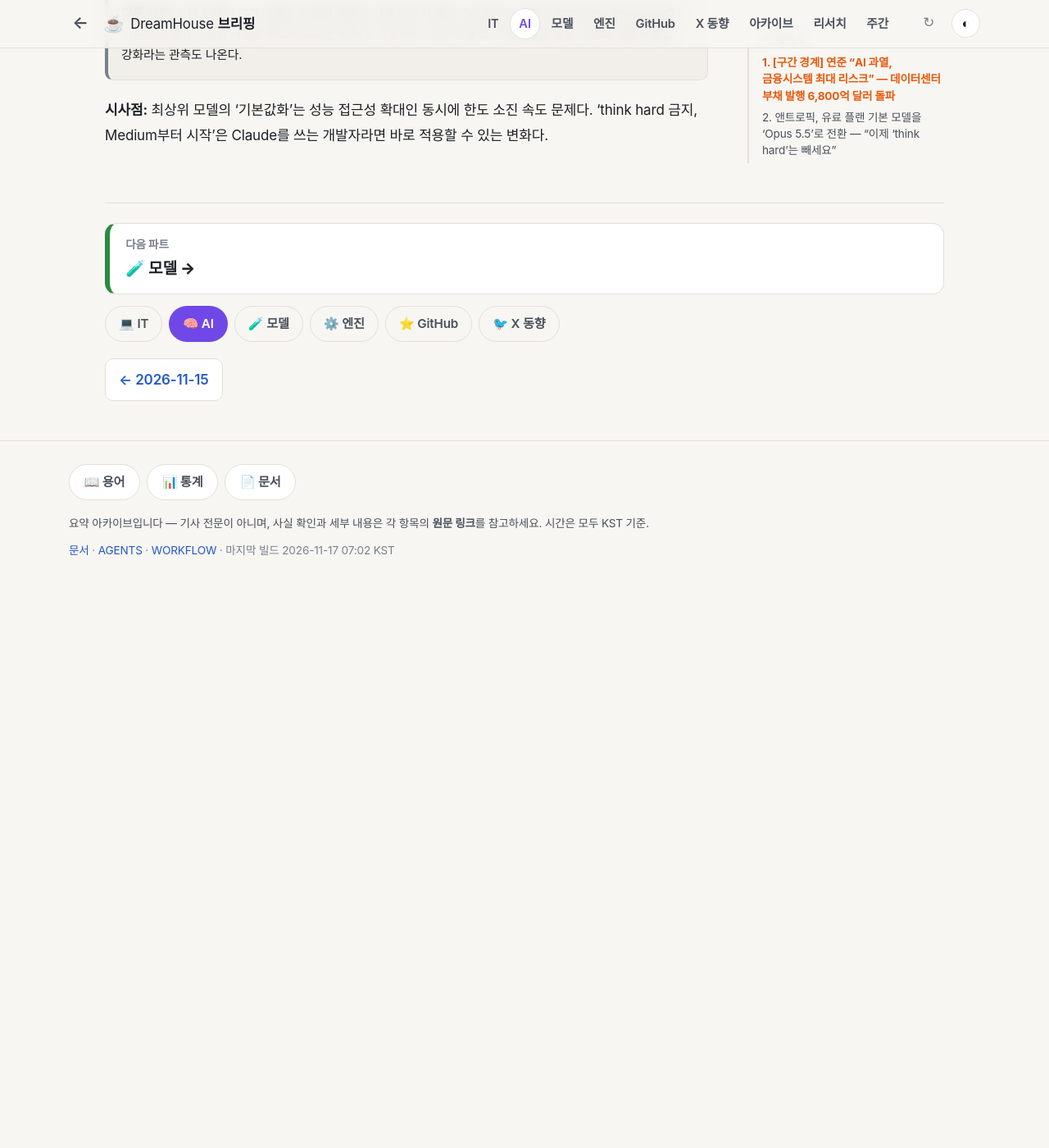
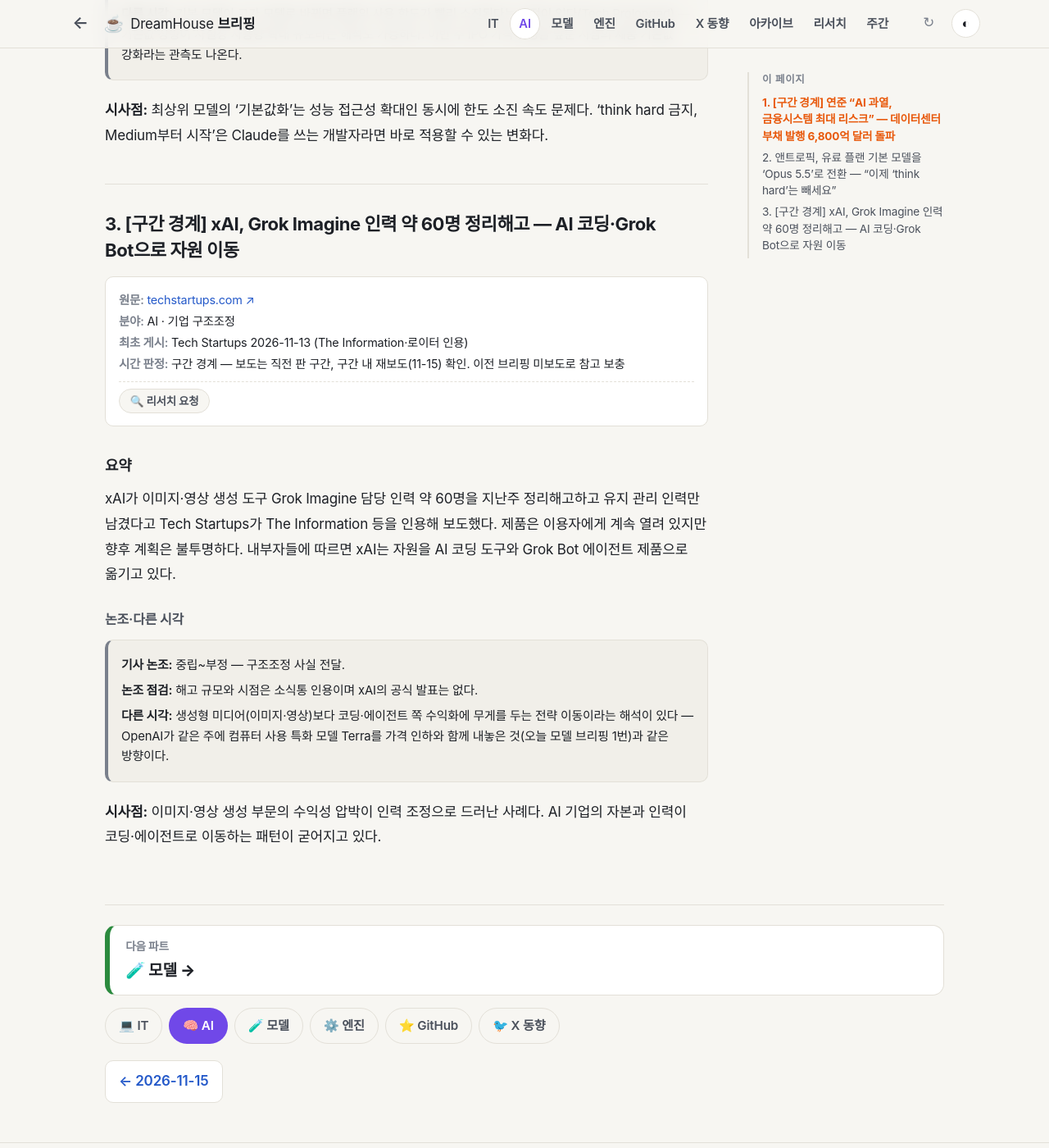
Before and after one commit to DreamHouseKSH/dreamhouse-briefings, a Jekyll site: the page built from news/2026-11-16/AI.md, in a window 1280 px wide and 1400 px high, scrolled down 2231 px. Shown: the whole window at 82% size. Built offline with Jekyll 4.4.1, drawn with Linux system fonts in a browser that asks for light colours; some web fonts are replaced; our own code applies the rules of GitHub Pages for plain Markdown files; before the commit the page ends 2963 px from its top, so only the background shows below that.

Commit message:
briefings: 2026-11-16 AI 3번 아이템 추가
xAI has laid off approximately 60 employees from Grok Imagine, focusing resources on AI coding tools and Grok Bot agents. The future of the product remains uncertain despite continued user access.

```diff
--- a/news/2026-11-16/AI.md
+++ b/news/2026-11-16/AI.md
@@ -41,3 +41,22 @@
 - **다른 시각:** 기본 모델이 고가 모델로 바뀌면 플랜의 사용 한도가 빨리 소진된다는 지적이 있다(Tech Prolonged) — 기본값 상향이 사실상 사용량 확대 유도라는 해석도 가능하다. 이번 주 IPO 가격 결정을 앞둔 시점의 제품 기본값 강화라는 관측도 나온다.
 
 **시사점:** 최상위 모델의 '기본값화'는 성능 접근성 확대인 동시에 한도 소진 속도 문제다. 'think hard 금지, Medium부터 시작'은 Claude를 쓰는 개발자라면 바로 적용할 수 있는 변화다.
+
+## 3. [구간 경계] xAI, Grok Imagine 인력 약 60명 정리해고 — AI 코딩·Grok Bot으로 자원 이동
+
+- **원문:** https://techstartups.com/2026/11/13/spacex-lays-off-60-grok-imagine-employees-as-elon-musk-shifts-focus-to-ai-coding-and-agents/
+- **분야:** AI · 기업 구조조정
+- **최초 게시:** Tech Startups 2026-11-13 (The Information·로이터 인용)
+- **시간 판정:** 구간 경계 — 보도는 직전 판 구간, 구간 내 재보도(11-15) 확인. 이전 브리핑 미보도로 참고 보충
+
+### 요약
+
+xAI가 이미지·영상 생성 도구 Grok Imagine 담당 인력 약 60명을 지난주 정리해고하고 유지 관리 인력만 남겼다고 Tech Startups가 The Information 등을 인용해 보도했다. 제품은 이용자에게 계속 열려 있지만 향후 계획은 불투명하다. 내부자들에 따르면 xAI는 자원을 AI 코딩 도구와 Grok Bot 에이전트 제품으로 옮기고 있다.
+
+### 논조·다른 시각
+
+- **기사 논조:** 중립~부정 — 구조조정 사실 전달.
+- **논조 점검:** 해고 규모와 시점은 소식통 인용이며 xAI의 공식 발표는 없다.
+- **다른 시각:** 생성형 미디어(이미지·영상)보다 코딩·에이전트 쪽 수익화에 무게를 두는 전략 이동이라는 해석이 있다 — OpenAI가 같은 주에 컴퓨터 사용 특화 모델 Terra를 가격 인하와 함께 내놓은 것(오늘 모델 브리핑 1번)과 같은 방향이다.
+
+**시사점:** 이미지·영상 생성 부문의 수익성 압박이 인력 조정으로 드러난 사례다. AI 기업의 자본과 인력이 코딩·에이전트로 이동하는 패턴이 굳어지고 있다.
```
